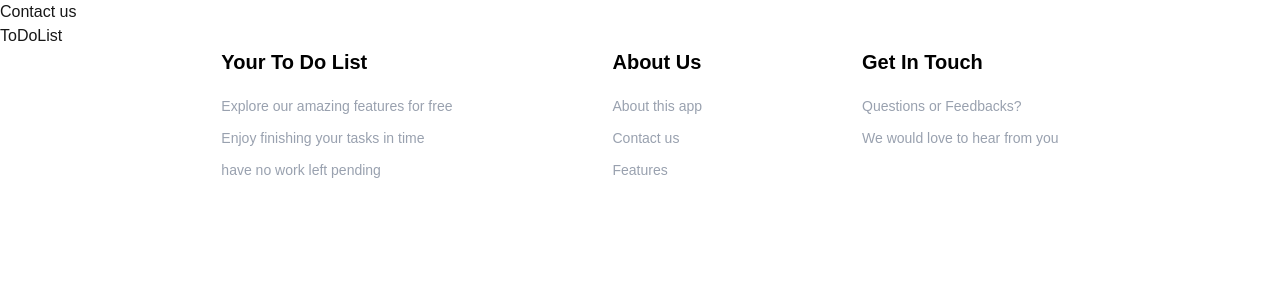
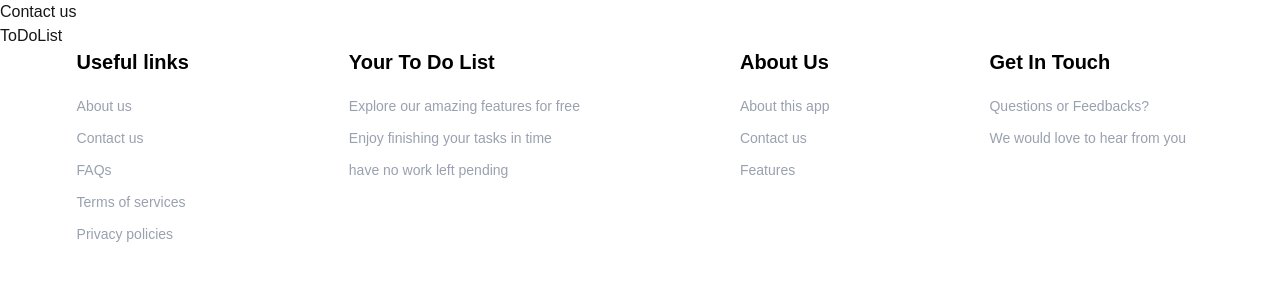
Before and after one commit to IshanAwasthi0/team-practice, a Next.js app: page / in a window 1280 px wide. Shown: the top 300 px of the page. Built offline with nearby package versions, Linux system fonts and the light colour scheme; some icons are missing.

Commit message:
useful links added and finished

```diff
--- a/app/components/Footer.tsx
+++ b/app/components/Footer.tsx
@@ -3,8 +3,24 @@ import { Icon } from '@iconify/react';
 const Footer = () => {
     return (
         <>
- <div className="flex justify-center items-center bg-white">
+ <div>
+
+
+
+    <div className="flex justify-center items-center bg-white ">
   <div className="flex gap-40 text-xl text-black">
+
+    <div>
+        <p className="text-black font-bold">Useful links</p>
+        <div  className="text-gray-400  text-sm mt-5 space-y-3">
+            <p>About us</p>
+            <p>Contact us</p>
+            <p>FAQs</p>
+            <p>Terms of services</p>
+            <p>Privacy policies</p>
+        </div>
+    </div>
+
     <div>
     <p className="text-black font-bold">Your To Do List</p>
     <div className="text-gray-400  text-sm mt-5 space-y-3">
@@ -29,14 +45,18 @@ const Footer = () => {
     <div className="text-gray-400 text-sm mt-5 space-y-3   ">
         <p>Questions or Feedbacks?</p>
         <p>We would love to hear from you</p>
-        <Icon icon="mdi:twitter" width="24" height="24" />
-        <Icon icon="iconoir:instagram" width="24" height="24" />
-        <Icon icon="ic:outline-facebook" width="24" height="24" />
+        <div className='flex gap-8 mt-20'>
+        <Icon icon="mdi:twitter" width="50" height="50" />
+        <Icon icon="iconoir:instagram" width="50" height="50" />
+        <Icon icon="ic:outline-facebook" width="50" height="50" />
+        </div>
     </div>
 
     </div>
    </div>
 </div>
+<br />
+ </div>
 
         </>
     )
```
